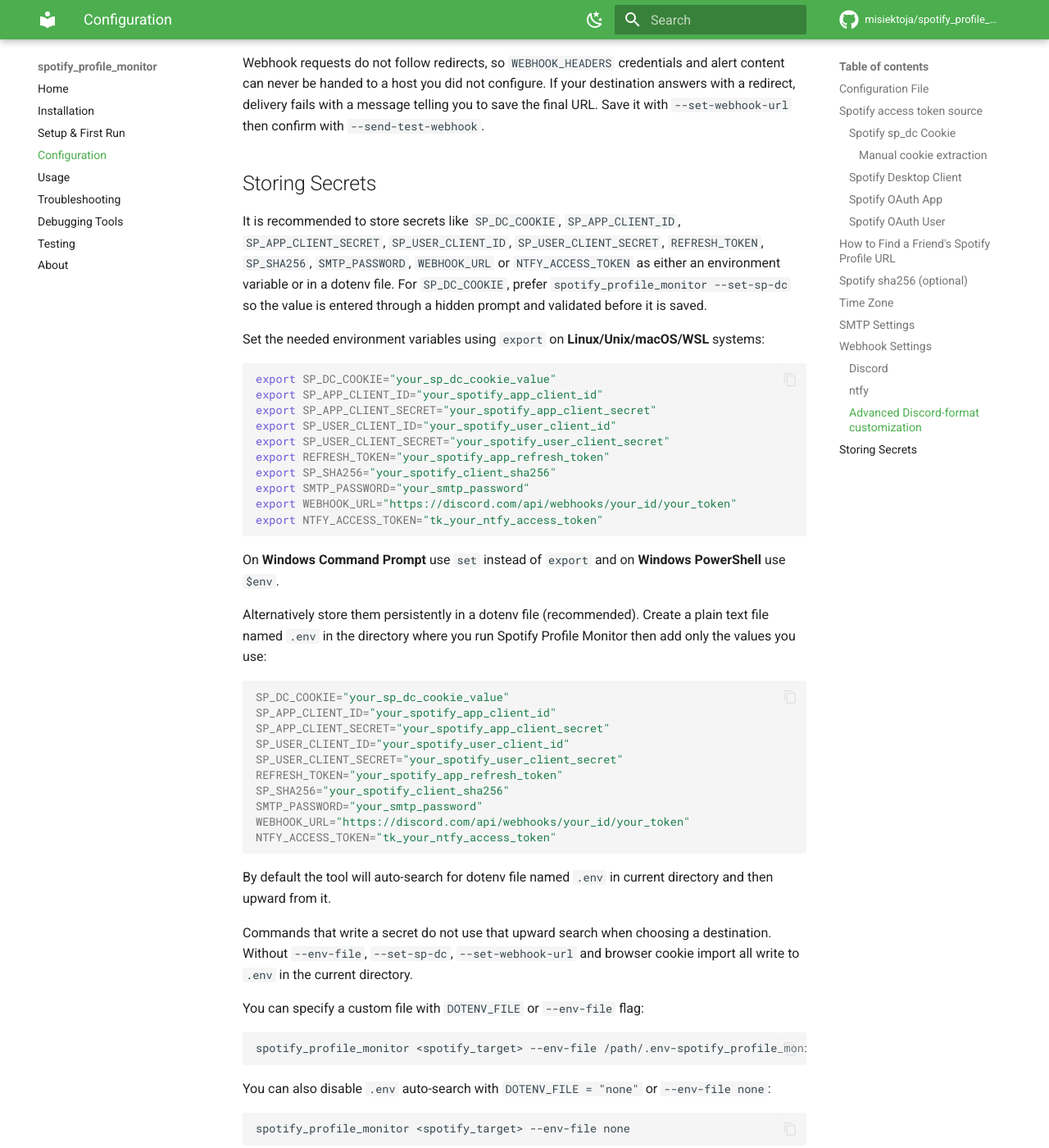
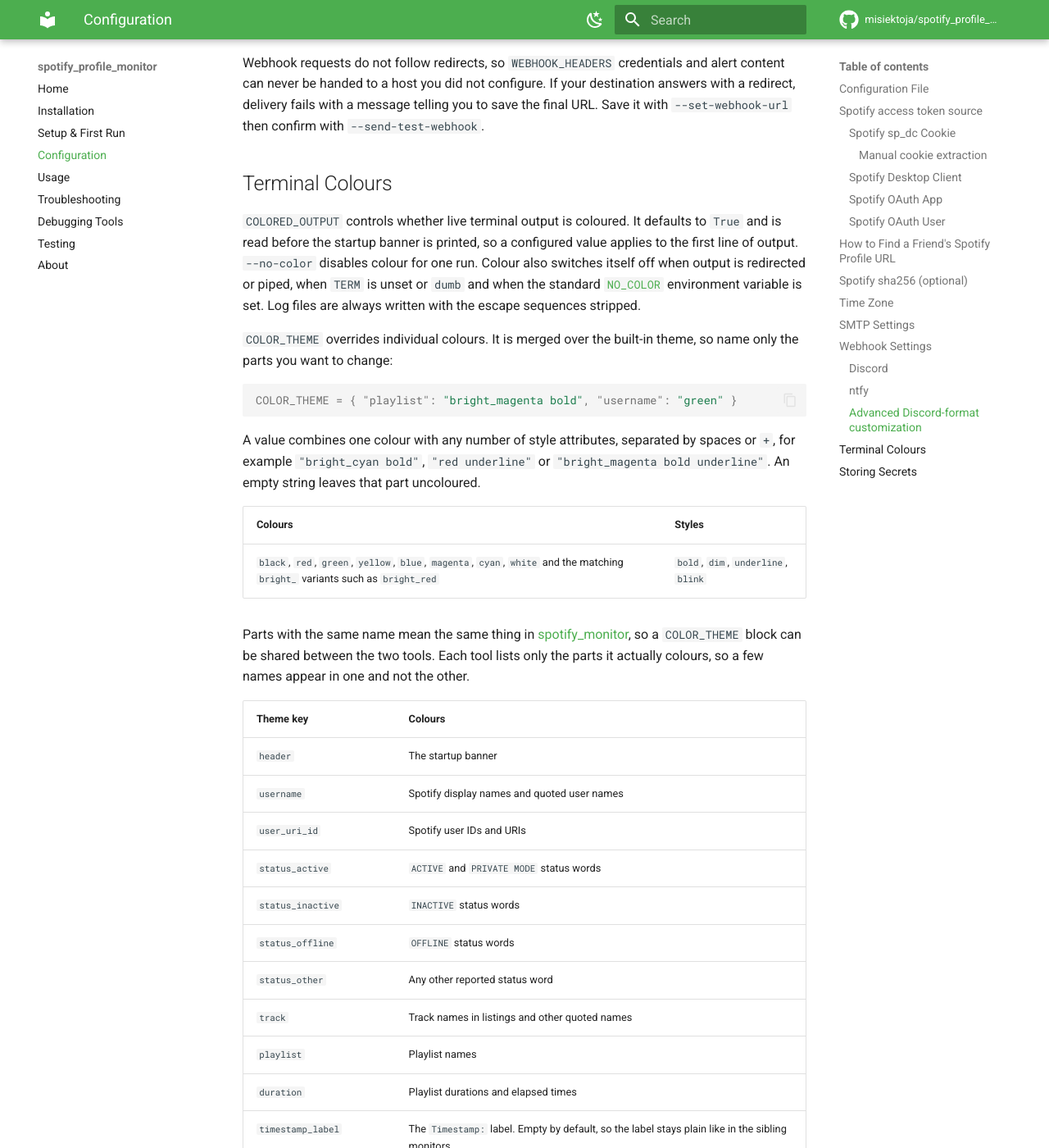
Before and after one commit to misiektoja/spotify_profile_monitor, an MkDocs documentation site: the page built from docs/configuration.md, in a window 1280 px wide and 1400 px high, scrolled down 13565 px. Shown: the whole window at 82% size. Built offline with MkDocs 1.6.1 and Material for MkDocs 9.7.7, drawn with Linux system fonts in a browser that asks for light colours; comment, search, counter and statistics services are not loaded; some of the changed text lies outside the part shown.

Commit message:
docs(configuration): document COLORED_OUTPUT and the colour theme

````diff
--- a/docs/configuration.md
+++ b/docs/configuration.md
@@ -445,6 +445,50 @@
 
 Webhook requests do not follow redirects, so `WEBHOOK_HEADERS` credentials and alert content can never be handed to a host you did not configure. If your destination answers with a redirect, delivery fails with a message telling you to save the final URL. Save it with `--set-webhook-url` then confirm with `--send-test-webhook`.
 
+<a id="terminal-colours"></a>
+## Terminal Colours
+
+`COLORED_OUTPUT` controls whether live terminal output is coloured. It defaults to `True` and is read before the startup banner is printed, so a configured value applies to the first line of output. `--no-color` disables colour for one run. Colour also switches itself off when output is redirected or piped, when `TERM` is unset or `dumb` and when the standard [`NO_COLOR`](https://no-color.org/) environment variable is set. Log files are always written with the escape sequences stripped.
+
+`COLOR_THEME` overrides individual colours. It is merged over the built-in theme, so name only the parts you want to change:
+
+```ini
+COLOR_THEME = { "playlist": "bright_magenta bold", "username": "green" }
+```
+
+A value combines one colour with any number of style attributes, separated by spaces or `+`, for example `"bright_cyan bold"`, `"red underline"` or `"bright_magenta bold underline"`. An empty string leaves that part uncoloured.
+
+| Colours | Styles |
+| --- | --- |
+| `black`, `red`, `green`, `yellow`, `blue`, `magenta`, `cyan`, `white` and the matching `bright_` variants such as `bright_red` | `bold`, `dim`, `underline`, `blink` |
+
+Parts with the same name mean the same thing in [spotify_monitor](https://github.com/misiektoja/spotify_monitor), so a `COLOR_THEME` block can be shared between the two tools. Each tool lists only the parts it actually colours, so a few names appear in one and not the other.
+
+| Theme key | Colours |
+| --- | --- |
+| `header` | The startup banner |
+| `username` | Spotify display names and quoted user names |
+| `user_uri_id` | Spotify user IDs and URIs |
+| `status_active` | `ACTIVE` and `PRIVATE MODE` status words |
+| `status_inactive` | `INACTIVE` status words |
+| `status_offline` | `OFFLINE` status words |
+| `status_other` | Any other reported status word |
+| `track` | Track names in listings and other quoted names |
+| `playlist` | Playlist names |
+| `duration` | Playlist durations and elapsed times |
+| `timestamp_label` | The `Timestamp:` label. Empty by default, so the label stays plain like in the sibling monitors |
+| `timestamp_value` | The timestamp value |
+| `info`, `warning`, `error`, `signal` | Informational, warning, error and received-signal lines |
+| `email`, `webhook` | Notification delivery lines |
+| `date`, `date_range` | Single dates and times, and date or hour ranges |
+| `boolean_true`, `boolean_false` | `True` / `Enabled` and `False` / `Disabled` |
+| `count_up`, `count_down` | Reported changes only, such as `from 10 to 12` and the `(+2)` / `(-2)` differences. A static count is left plain |
+| `link` | URLs |
+
+On Windows, install the optional `colorama` package for the best results in the classic Command Prompt. Windows Terminal needs nothing extra.
+
+To colour saved log files when you view them later, see [Coloring Log Output with GRC](usage.md#coloring-log-output-with-grc).
+
 <a id="storing-secrets"></a>
 ## Storing Secrets
 
````
